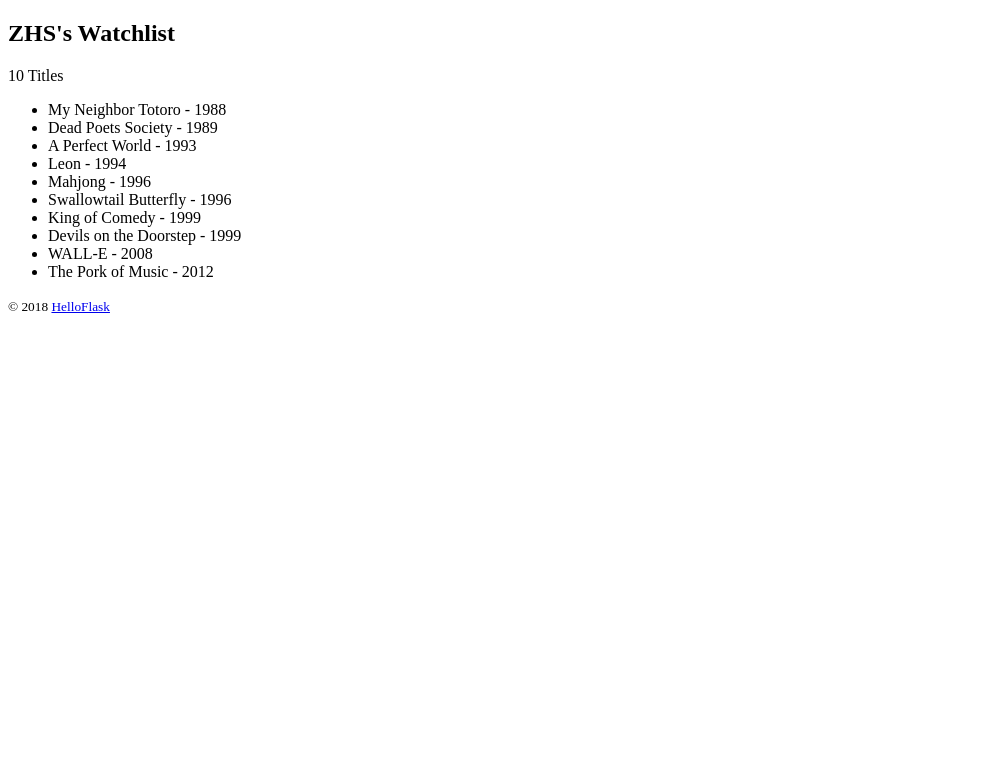
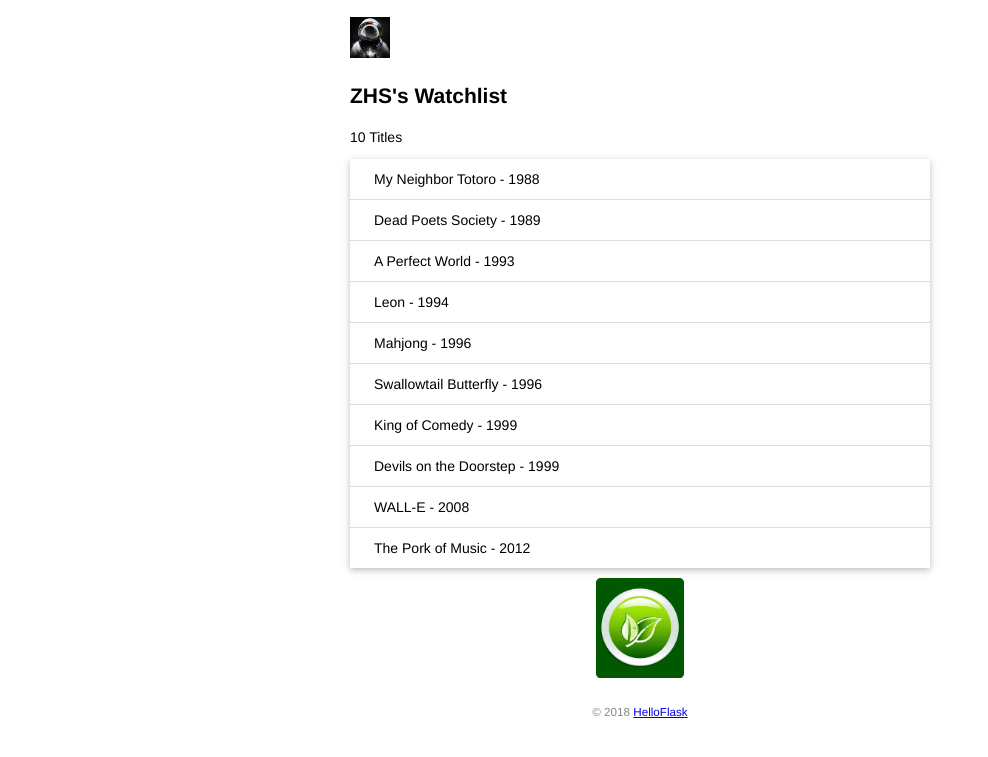
Before and after one commit to zhs2022/watchlist, a Flask app: page / in a window 1280 px wide. Shown: the top 757 px of the page, without its empty margins (0-988 px from the left). Run offline with Flask 3, Linux system fonts and the light colour scheme.

Commit message:
Add static files

```diff
--- a/app.py
+++ b/app.py
@@ -13,7 +13,6 @@ movies = [
     {'title': 'WALL-E', 'year': '2008'},
     {'title': 'The Pork of Music', 'year': '2012'},
 ]
-
 
 app = Flask(__name__)
 
--- /dev/null
+++ b/static/style.css
@@ -0,0 +1,48 @@
+/* 页面整体 */
+body {
+    margin: auto;
+    max-width: 580px;
+    font-size: 14px;
+    font-family: Helvetica, Arial, sans-serif;
+}
+
+/* 页脚 */
+footer {
+    color: #888;
+    margin-top: 15px;
+    text-align: center;
+    padding: 10px;
+}
+
+/* 头像 */
+.avatar {
+    width: 40px;
+}
+
+/* 电影列表 */
+.movie-list {
+    list-style-type: none;
+    padding: 0;
+    margin-bottom: 10px;
+    box-shadow: 0 2px 5px 0 rgba(0, 0, 0, 0.16), 0 2px 10px 0 rgba(0, 0, 0, 0.12);
+}
+
+.movie-list li {
+    padding: 12px 24px;
+    border-bottom: 1px solid #ddd;
+}
+
+.movie-list li:last-child {
+    border-bottom:none;
+}
+
+.movie-list li:hover {
+    background-color: #f8f9fa;
+}
+
+/* 叶子图片 */
+.leaf {
+    display: block;
+    margin: 0 auto;
+    height: 100px;
+}
--- a/templates/index.html
+++ b/templates/index.html
@@ -3,16 +3,23 @@
 <head>
     <meta charset="utf-8">
     <title>{{ name }}'s Watchlist</title>
+    <link rel="icon" href="{{ url_for ('static', filename='OIP.jpg')}}">
+    <link rel="stylesheet" href="{{ url_for('static', filename='style.css') }}" type="text/css">
 </head>
 <body>
-    <h2>{{ name }}'s Watchlist</h2>
+    <h2>
+        <img alt="Avatar" src = "{{ url_for('static', filename='images/foo.jpg') }}" class="avatar">
+        <p>{{ name }}'s Watchlist</p>
+    </h2>
     {# 使用 length 过滤器获取 movies 变量的长度 #}
     <p>{{ movies|length }} Titles</p>
-    <ul>
+
+    <ul class="movie-list">
         {% for movie in movies %}  {# 迭代 movies 变量 #}
         <li>{{ movie.title }} - {{ movie.year }}</li>  {# 等同于 movie['title'] #}
         {% endfor %}  {# 使用 endfor 标签结束 for 语句 #}
     </ul>
+    <img alt="leaf" class="leaf" src = "{{ url_for('static', filename='images/leaf.jpg') }}">
     <footer>
         <small>&copy; 2018 <a href="http://helloflask.com/book/3">HelloFlask</a></small>
     </footer>
```
Also changed, not shown: static/OIP.jpg (added), static/images/foo.jpg (added), static/images/leaf.jpg (added).
